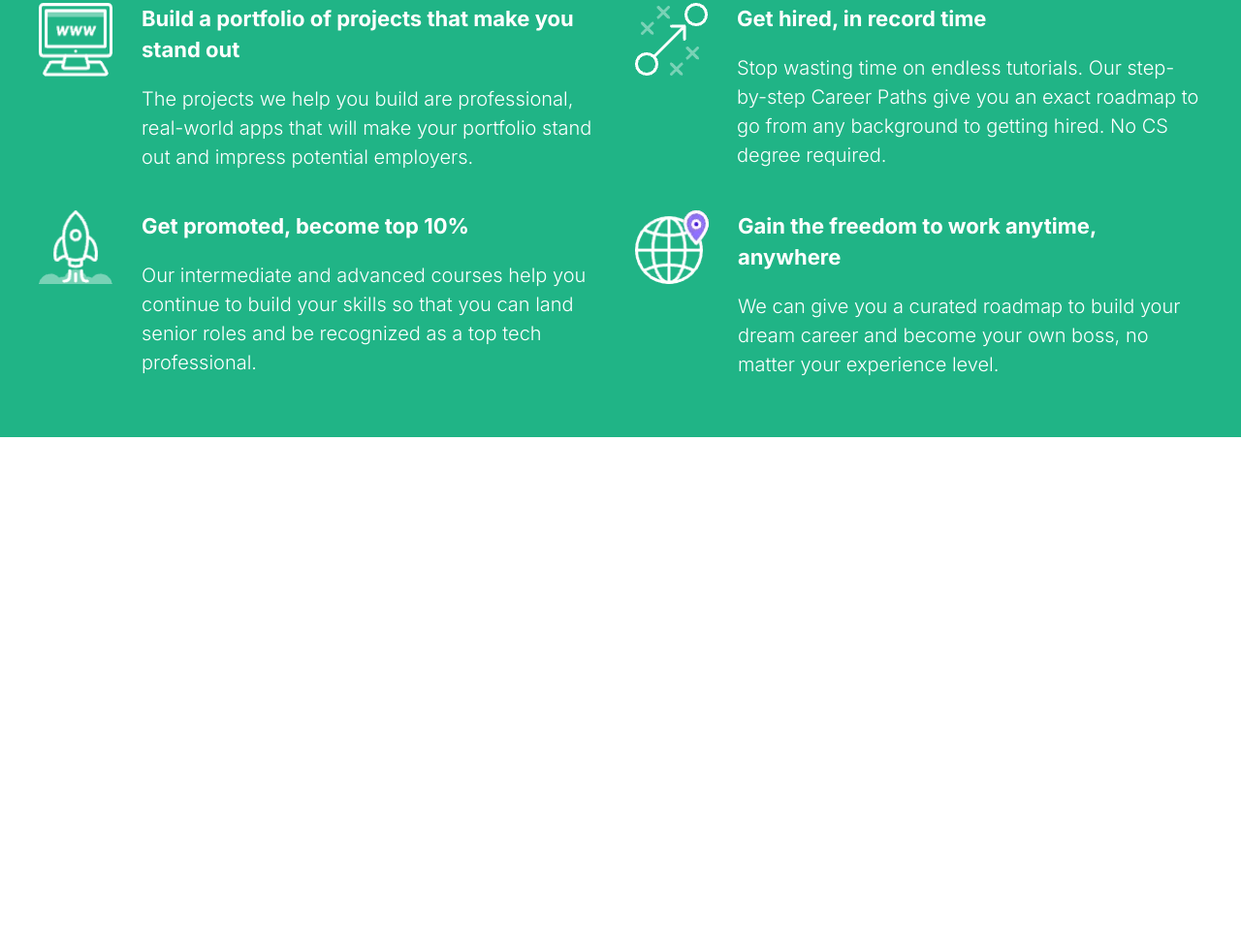
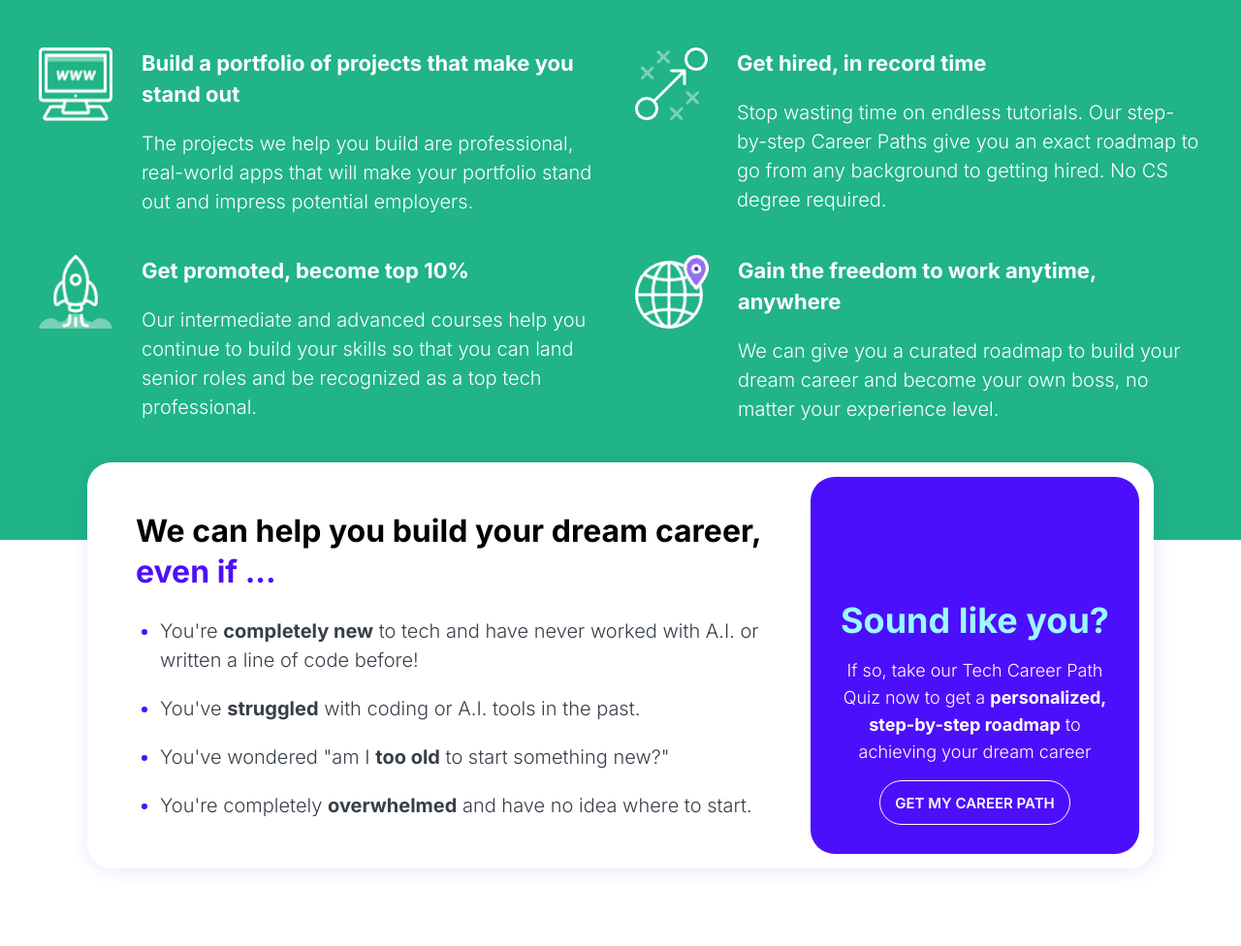
Before and after one commit to mahmood-mohie/the-career-journey, a plain HTML site: page index.html in a window 1280 px wide. Shown: the part 1282-2258 px from the top of the page at 97% size. Before the commit the page ends 1733 px from the top, so only its background shows below. Drawn offline with nearby package versions, Linux system fonts and the light colour scheme; files that its build step writes are made by us from their sources.

Commit message:
create offer section and style it

```diff
--- a/app/sass/_benefits.scss
+++ b/app/sass/_benefits.scss
@@ -3,7 +3,7 @@
     color: white;
     &__content {
         padding-top: 40px;
-        padding-bottom: 60px;
+        padding-bottom: 120px;
         @include breakpoint-up(large){
             padding-top: 100px;
 
--- a/app/sass/_globales.scss
+++ b/app/sass/_globales.scss
@@ -138,6 +138,32 @@ button , .button {
         }
     }
 }
+.customBtn {
+    border: 1px solid rgb(255, 255, 255);
+    outline: none;
+    text-transform: uppercase;
+    text-decoration: none;
+    cursor: pointer;
+    display: flex;
+    flex-direction: column;
+    -webkit-box-align: center;
+    align-items: center;
+    -webkit-box-pack: center;
+    justify-content: center;
+    width: max-content;
+    border-radius: 999px;
+    height: 46px;
+    font-weight: 600;
+    font-size: 15px;
+    padding: 0px 40px;
+    color: rgb(255, 255, 255);
+    &:hover {
+        background-color: rgb(155, 249, 255);
+        border-color: rgb(155, 249, 255);
+        box-shadow: unset;
+        color: rgb(76, 15, 251);
+    }
+}
 
 .hide-for-desktop {
     @include breakpoint-up(medium) {
--- /dev/null
+++ b/app/sass/_offer.scss
@@ -0,0 +1,110 @@
+.offer {
+    &__content {
+        @include breakpoint-down(small) {
+            padding-right: 0rem;
+            padding-left: 0rem;
+        }
+    }
+    &__moveUp {
+        padding: 15px;
+        display: grid;
+        grid-template-columns: 1fr;
+    // width: 100%;
+        background-color: rgb(255, 255, 255);
+        border-radius: 25px;
+        box-shadow: rgba(19, 15, 235, 0.1) 1px 2px 20px;
+        &.move {
+            transform: translateY(-80px);
+        }
+        @include breakpoint-up(large){
+            margin-left: 50px;
+            margin-right: 50px;
+            grid-template-columns: 1fr 339px;
+        }
+    }
+    &__box-1 {
+        padding: 35px 0px;
+        color: #373f49;
+
+        @include breakpoint-up(medium) {
+            padding: 35px;
+        }
+
+        >h3 {
+            font-weight: 700;
+            font-size: 32px;
+            line-height: 42px;
+            color: rgb(0, 0, 0);
+            span {
+                color: rgb(76, 15, 251);
+                ;
+
+            }
+        }
+        .listWrapper {
+            margin-top: 25px;
+            ul {
+                margin: 0px;
+                padding-inline-start: 25px;
+                list-style-type: disc;
+
+                li {
+                    font-weight: 300;
+                    font-size: 20px;
+                    line-height: 30px;
+                    &:not(:last-child) {
+                        margin-bottom: 20px;
+                    }
+                    &::marker {
+                        color: rgb(76, 15, 251);
+                    }
+
+                }
+            }
+        }
+    }
+    &__box-2 {
+        background: rgb(76, 15, 251);
+        padding: 45px;
+        color: white;
+        border-radius: 25px;
+        justify-content: flex-end;
+
+        @include breakpoint-up(medium) {
+            text-align: center;
+        }
+        @include breakpoint-up(large) {
+            padding: 30px;
+        }
+
+        > h3 {
+            font-weight: 700;
+            font-size: 36px;
+            line-height: 46px;
+            color: rgb(155, 249, 255);
+            margin-bottom: 25px;
+            @include breakpoint-up(large) {
+                margin-bottom: 15px;
+            }
+        }
+        >div {
+            font-weight: 300;
+            font-size: 18px;
+            line-height: 28px;
+            color: rgb(255, 255, 255);
+            @include breakpoint-up(large) {
+                margin-bottom: 15px;
+            }
+        }
+        >a {
+            padding: 0px 15px;
+            width: 100%;
+            @include breakpoint-up(medium) {
+                width: fit-content;
+                margin: 0 auto;
+            }
+
+        }
+    }
+
+}
--- a/app/sass/_slider.scss
+++ b/app/sass/_slider.scss
@@ -8,9 +8,13 @@
             font-size: 34px;
             line-height: 46px;
             color: #101828;
+            @include breakpoint-up(medium){
+                text-align: center;
+                max-width: 70%;
+            }
         }
     }
-    &__container {
+    // &__container {
 
-    }
+    // }
 }
--- a/app/sass/style.scss
+++ b/app/sass/style.scss
@@ -8,3 +8,4 @@
 @import "hero";
 @import "slider";
 @import "benefits";
+@import "offer";
--- a/index.html
+++ b/index.html
@@ -206,6 +206,44 @@
         </div>
       </Section>
       <!-- End Benefit Section -->
+
+      <!-- Start Offer Section -->
+      <section class="offer">
+        <div class="offer__content container container--px">
+          <div class="offer__moveUp move">
+            <div class="offer__box-1 flex flex-d-c">
+              <h3>
+                We can help you build your dream career, <span>even if ...</span>
+              </h3>
+              <div class="listWrapper">
+                <ul>
+                  <li>
+                    You're <strong>completely new</strong> to tech and have never worked with A.I. or written a line of code before!
+                  </li>
+                  <li>
+                    You've <strong>struggled</strong> with coding or A.I. tools in the past.
+                  </li>
+                  <li>
+                    You've wondered "am I <strong>too old</strong> to start something new?"
+                  </li>
+                  <li>
+                    You're completely <strong>overwhelmed</strong> and have no idea where to start.
+                  </li>
+                </ul>
+              </div>
+            </div>
+            <div class="offer__box-2 flex flex-d-c">
+              <h3>
+                Sound like you?
+              </h3>
+              <div>If so, take our Tech Career Path Quiz now to get a <b>personalized, step-by-step roadmap</b> to achieving your dream career</div>
+              <a class="customBtn" href="#">Get My Career Path</a>
+            </div>
+          </div>
+        </div>
+      </section>
+      <!-- End Offer Section -->
+
     </main>
 
     <footer class="footer"></footer>
```
